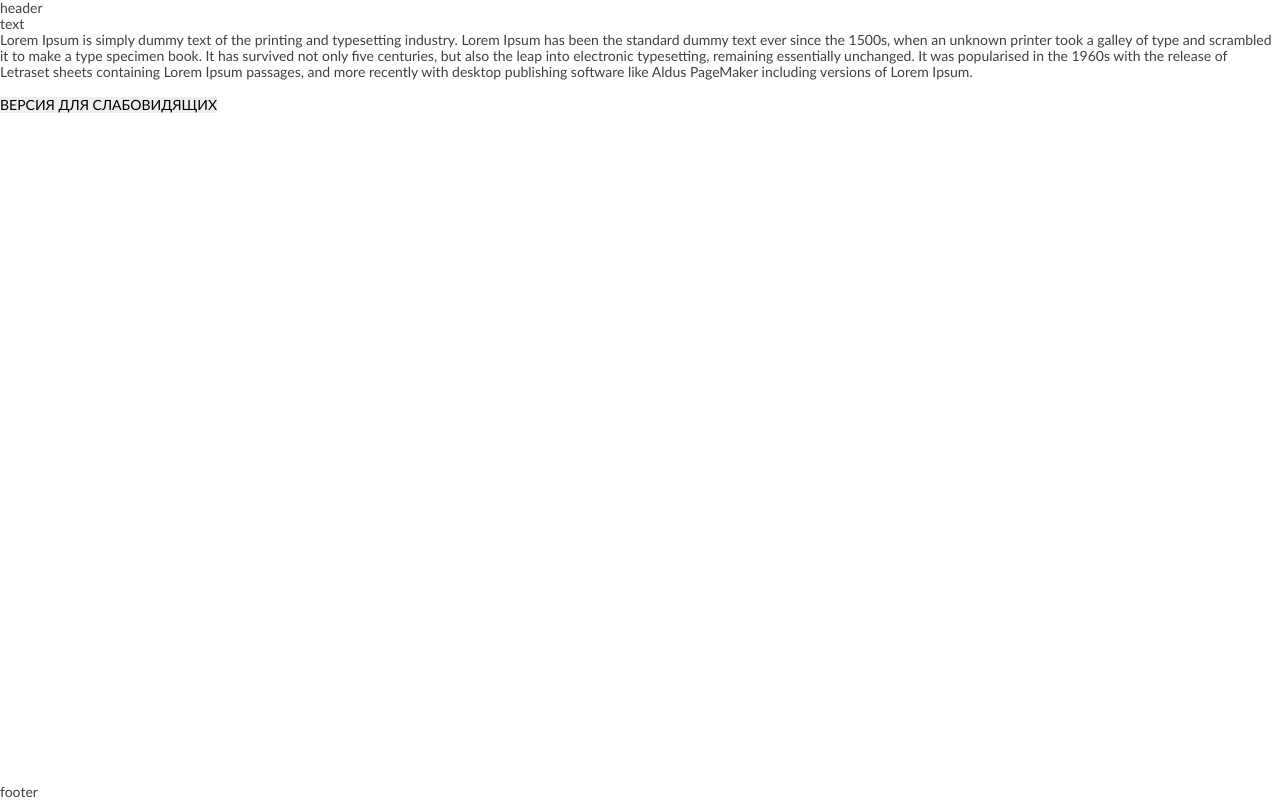
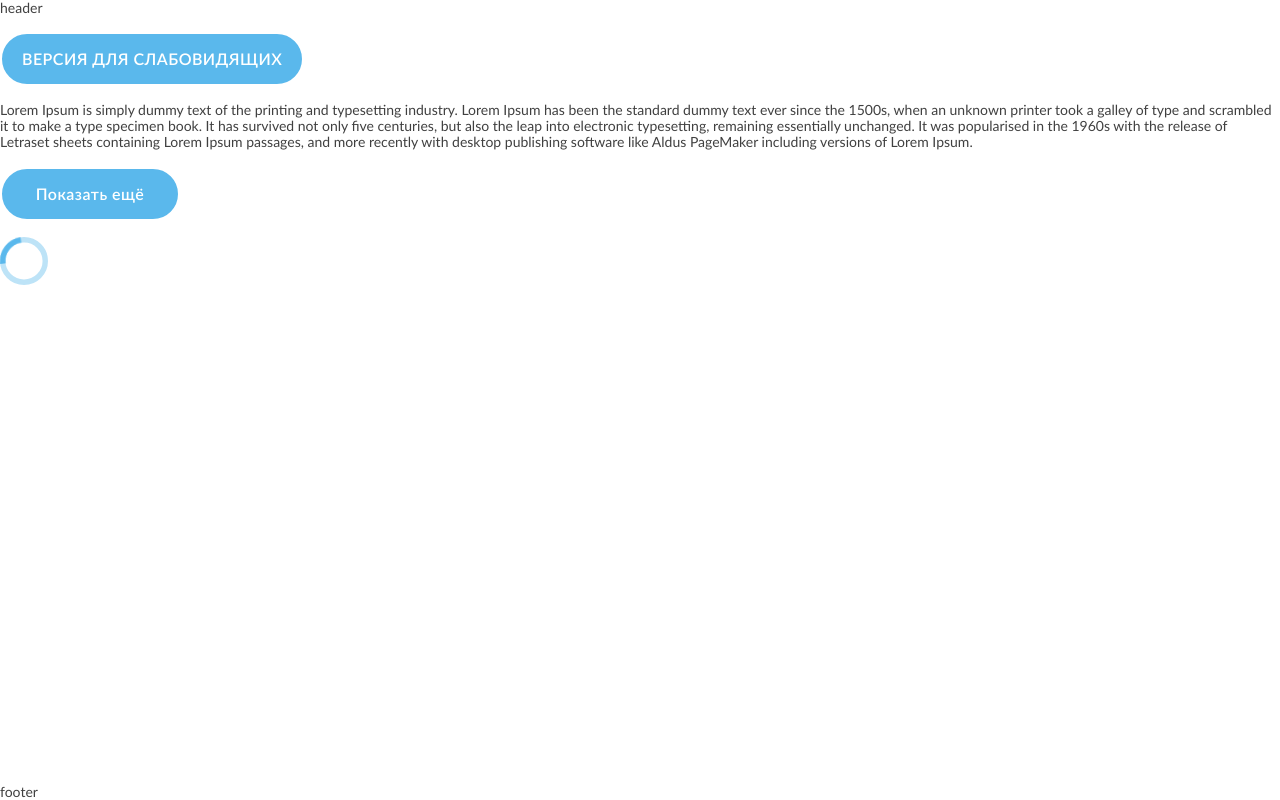
Before and after one commit to rrc-altay/OpenWorldWeb, a Next.js app: page / in a window 1280 px wide. Built offline with nearby package versions, Linux system fonts and the light colour scheme.

Commit message:
add: button; add: spinner

```diff
--- /dev/null
+++ b/src/UI/SpinnerUI/SpinnerUI.tsx
@@ -0,0 +1,36 @@
+import React from "react";
+import { Box, CircularProgress, styled } from "@mui/material";
+
+const SpinnerUI = () => {
+  return (
+    <ContainerSC>
+      <BackdoorProgressSC
+        value={100}
+        variant="determinate"
+      />
+      <ActiveProgressSC />
+    </ContainerSC>
+  );
+};
+
+const ContainerSC = styled(Box)`
+  position: relative;
+`;
+
+const BackdoorProgressSC = styled(CircularProgress)`
+  color: rgba(90, 184, 236, 0.4);
+`;
+
+const ActiveProgressSC = styled(CircularProgress)`
+  position: absolute;
+  left: 0;
+  top: 0;
+
+  & > .MuiCircularProgress-svg {
+    & > .MuiCircularProgress-circle {
+      stroke-dashoffset: 50px;
+    }
+  }
+`;
+
+export default React.memo(SpinnerUI);
--- a/src/pages/index.tsx
+++ b/src/pages/index.tsx
@@ -1,7 +1,13 @@
+import { Button } from "@mui/material";
+import SpinnerUI from "@/UI/SpinnerUI/SpinnerUI";
+
 const Index = () => {
   return (
     <div>
-      <p>text</p>
+      <br />
+      <Button id="specialButton">ВЕРСИЯ ДЛЯ СЛАБОВИДЯЩИХ</Button>
+      <br />
+      <br />
       <p>
         Lorem Ipsum is simply dummy text of the printing and typesetting
         industry. Lorem Ipsum has been the standard dummy text ever since the
@@ -14,7 +20,10 @@ const Index = () => {
         Ipsum.
       </p>
       <br />
-      <button id="specialButton">ВЕРСИЯ ДЛЯ СЛАБОВИДЯЩИХ</button>
+      <Button>Показать ещё</Button>
+      <br />
+      <br />
+      <SpinnerUI />
     </div>
   );
 };
--- a/src/styles/theme/colorScheme.ts
+++ b/src/styles/theme/colorScheme.ts
@@ -1,13 +1,14 @@
 enum ColorScheme {
   MAIN = "#FFFFFF",
   MAIN_TWO = "#DEF9FF",
-  MAIN_THREE = "#0FAACC",
-  PRIMARY = "#A0D4EC",
+  PRIMARY = "#5AB8EC",
   PRIMARY_TWO = "#4295C1",
   PRIMARY_THREE = "#317BA3",
+  PRIMARY_LIGHT = "#A0D4EC",
+
   PRIMARY_DARK = "#0D242C",
   SECONDARY = "#0FAACC",
-  SECONDARY_TWO = "#63A6B5",
+  SECONDARY_LIGHT = "#63A6B5",
   SECONDARY_DARK = "#3A626F",
   GRAY = "#404040",
   GRAY_LIGHT = "#6A7881",
--- a/src/styles/theme/theme.ts
+++ b/src/styles/theme/theme.ts
@@ -1,4 +1,69 @@
 import { createTheme } from "@mui/material";
-const theme = createTheme({});
+import ColorScheme from "@/styles/theme/colorScheme";
+const theme = createTheme({
+  palette: {
+    mode: "light",
+    primary: {
+      light: ColorScheme.PRIMARY_LIGHT,
+      main: ColorScheme.PRIMARY,
+      dark: ColorScheme.PRIMARY_TWO,
+    },
+    secondary: {
+      light: ColorScheme.SECONDARY_LIGHT,
+      main: ColorScheme.SECONDARY,
+      dark: ColorScheme.SECONDARY_DARK,
+    },
+    text: {
+      primary: ColorScheme.GRAY,
+      secondary: ColorScheme.GRAY_LIGHT,
+      disabled: ColorScheme.GRAY,
+    },
+  },
+  components: {
+    MuiButton: {
+      defaultProps: {
+        variant: "contained",
+        disableTouchRipple: true,
+        sx: {
+          padding: "17px 20px",
+          minWidth: "180px",
+
+          color: ColorScheme.MAIN,
+          backgroundColor: ColorScheme.PRIMARY,
+          boxShadow: 0,
+          borderRadius: "50px",
+
+          borderWidth: "2px !important",
+          borderStyle: "solid",
+
+          fontFamily: "inherit",
+          fontSize: "16px",
+          fontWeight: 600,
+          lineHeight: "16px",
+          textTransform: "none",
+
+          "& .MuiTouchRipple-root": {
+            zIndex: -1,
+          },
+
+          "&:hover": {
+            boxShadow: 0,
+          },
+        },
+      },
+    },
+    MuiCircularProgress: {
+      defaultProps: {
+        variant: "indeterminate",
+        disableShrink: true,
+        size: 48,
+        thickness: 5,
+        sx: {
+          animationDuration: "1000ms",
+        },
+      },
+    },
+  },
+});
 
 export default theme;
--- /dev/null
+++ b/src/styles/zIndexes.ts
@@ -0,0 +1,5 @@
+export enum zIndexes {
+  HIDDEN = -1,
+  DEFAULT = 0,
+  UPPER = 1,
+}
```
Also changed, not shown: src/styles/theme/types.d.ts (+13 -0 lines).
